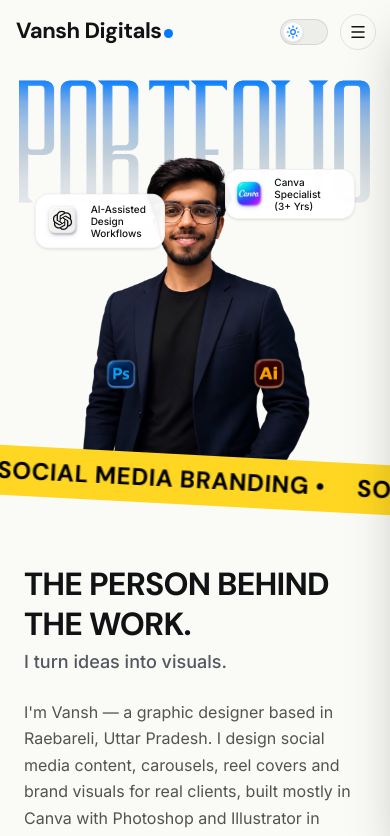
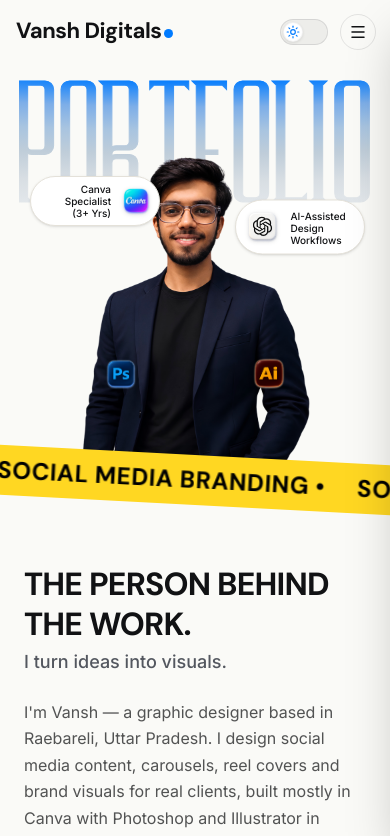
Before and after one commit to vanshdigitals/Portfolio, a React (Vite) app: page / in a window 390 px wide. Shown: the top 836 px of the page. Built offline with nearby package versions, Linux system fonts and the light colour scheme.

Commit message:
feat(hero): rebuild mobile pills as mirrored orbital elements

```diff
--- a/src/components/Hero.jsx
+++ b/src/components/Hero.jsx
@@ -113,39 +113,36 @@ export default function Hero() {
                 desktop (1440px): 5vw = 72px    → clamp max 68px applies
             */}
 
-            {/* ChatGPT — upper-left, shoulder/head region */}
-            <div className="absolute top-[26%] sm:top-[22%] left-[-20%] sm:left-[10%] -translate-y-1/2 z-10 pointer-events-auto">
-              {/* Mobile Pill */}
-              <div className="flex sm:hidden items-center gap-2 bg-white/95 dark:bg-[#1C1C1C]/95 border border-black/5 dark:border-white/10 rounded-[14px] p-1.5 pr-3 shadow-sm w-max max-w-[130px]">
+            {/* ── MOBILE ONLY: MIRRORED ORBITAL PILLS ── */}
+            {/* LEFT PILL: Canva (Outer Text -> Inner Icon) */}
+            <div className="absolute top-[20%] left-[-22%] -translate-y-1/2 z-10 pointer-events-auto flex sm:hidden items-center gap-2 bg-white dark:bg-[#1A1A1A] border border-border rounded-full p-1.5 pl-3.5 shadow-sm w-max max-w-[130px]">
+              <span className="font-body text-[10px] leading-[1.2] font-medium text-text-primary text-right">
+                Canva Specialist<br/>(3+ Yrs)
+              </span>
+              <img src={canvaIcon} alt="Canva" className="w-[34px] h-[34px] object-contain shrink-0 drop-shadow-sm" />
+            </div>
+
+            {/* RIGHT PILL: ChatGPT (Inner Icon -> Outer Text) */}
+            <div className="absolute top-[28%] right-[-24%] -translate-y-1/2 z-10 pointer-events-auto flex sm:hidden items-center gap-2 bg-white dark:bg-[#1A1A1A] border border-border rounded-full p-1.5 pr-3 shadow-sm w-max max-w-[130px]">
               <img src={chatgptIcon} alt="ChatGPT" className="w-[41px] h-[41px] object-contain shrink-0 drop-shadow-sm" />
-                <span className="font-body text-[10px] leading-[1.2] font-medium text-text-primary">
+              <span className="font-body text-[10px] leading-[1.2] font-medium text-text-primary text-left">
                 AI-Assisted<br/>Design Workflows
               </span>
             </div>
-              {/* Desktop Icon */}
+
+            {/* ── DESKTOP ONLY: FLOATING ICONS ── */}
+            {/* ChatGPT — upper-left */}
             <img
               src={chatgptIcon}
               alt="ChatGPT"
-                className="hidden sm:block w-[clamp(36px,5vw,68px)] h-[clamp(36px,5vw,68px)] object-contain drop-shadow-md"
+              className="hidden sm:block absolute top-[22%] left-[10%] -translate-y-1/2 w-[clamp(36px,5vw,68px)] h-[clamp(36px,5vw,68px)] object-contain drop-shadow-md z-10 pointer-events-auto"
             />
-            </div>
-
-            {/* Canva — upper-right, shoulder/head region */}
-            <div className="absolute top-[18%] sm:top-[22%] right-[-20%] sm:right-[10%] -translate-y-1/2 z-10 pointer-events-auto">
-              {/* Mobile Pill */}
-              <div className="flex sm:hidden items-center gap-2 bg-white/95 dark:bg-[#1C1C1C]/95 border border-black/5 dark:border-white/10 rounded-[14px] p-1.5 pr-3 shadow-sm w-max max-w-[130px]">
-                <img src={canvaIcon} alt="Canva" className="w-[34px] h-[34px] object-contain shrink-0 drop-shadow-sm" />
-                <span className="font-body text-[10px] leading-[1.2] font-medium text-text-primary">
-                  Canva Specialist<br/>(3+ Yrs)
-                </span>
-              </div>
-              {/* Desktop Icon */}
+            {/* Canva — upper-right */}
             <img
               src={canvaIcon}
               alt="Canva"
-                className="hidden sm:block w-[clamp(36px,5vw,68px)] h-[clamp(36px,5vw,68px)] object-contain drop-shadow-md"
+              className="hidden sm:block absolute top-[22%] right-[10%] -translate-y-1/2 w-[clamp(36px,5vw,68px)] h-[clamp(36px,5vw,68px)] object-contain drop-shadow-md z-10 pointer-events-auto"
             />
-            </div>
 
             {/* Photoshop — lower-left, arm/hand region */}
             <img
```
Lines whose indentation alone changed are shown as unchanged.
